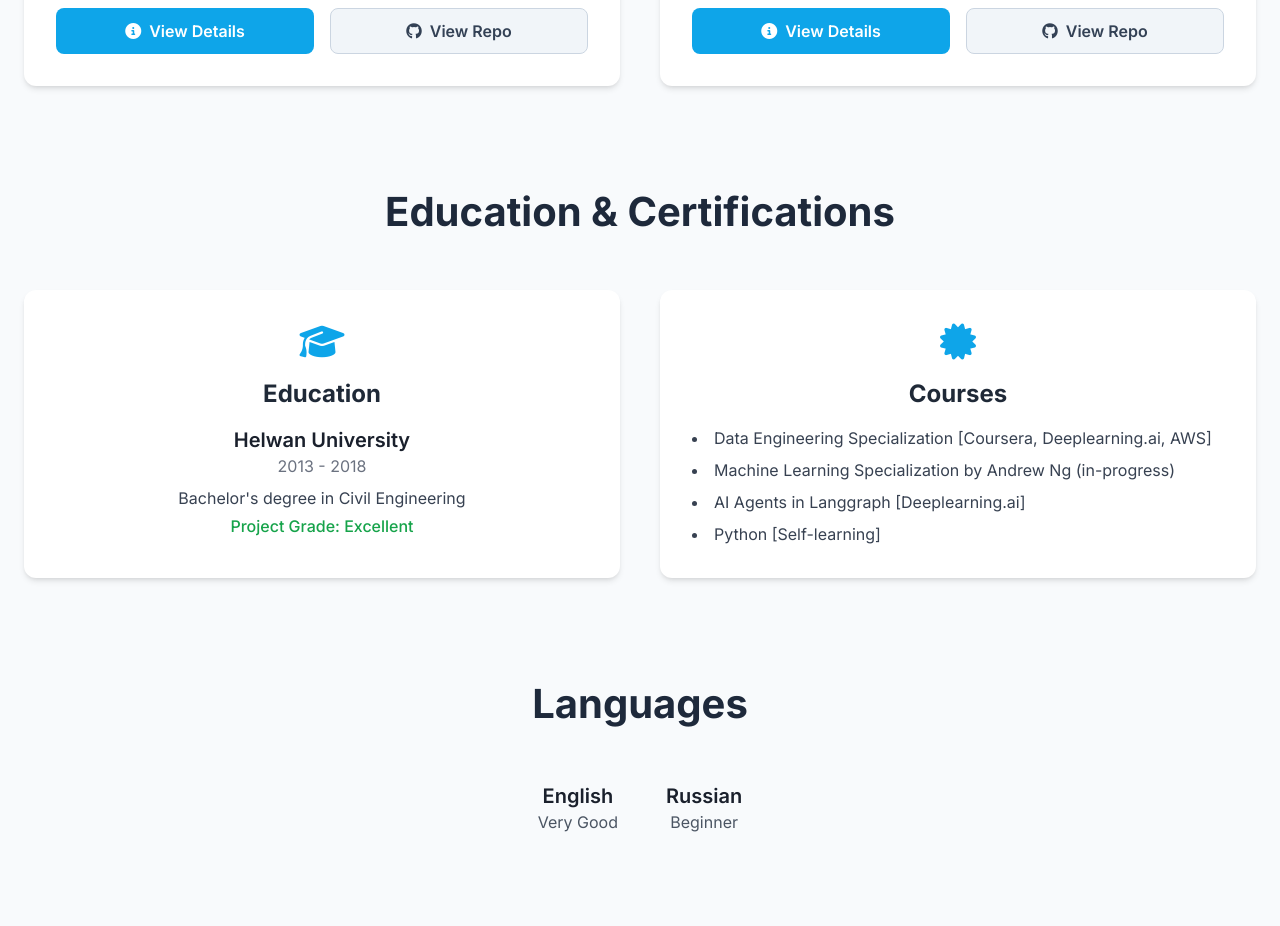
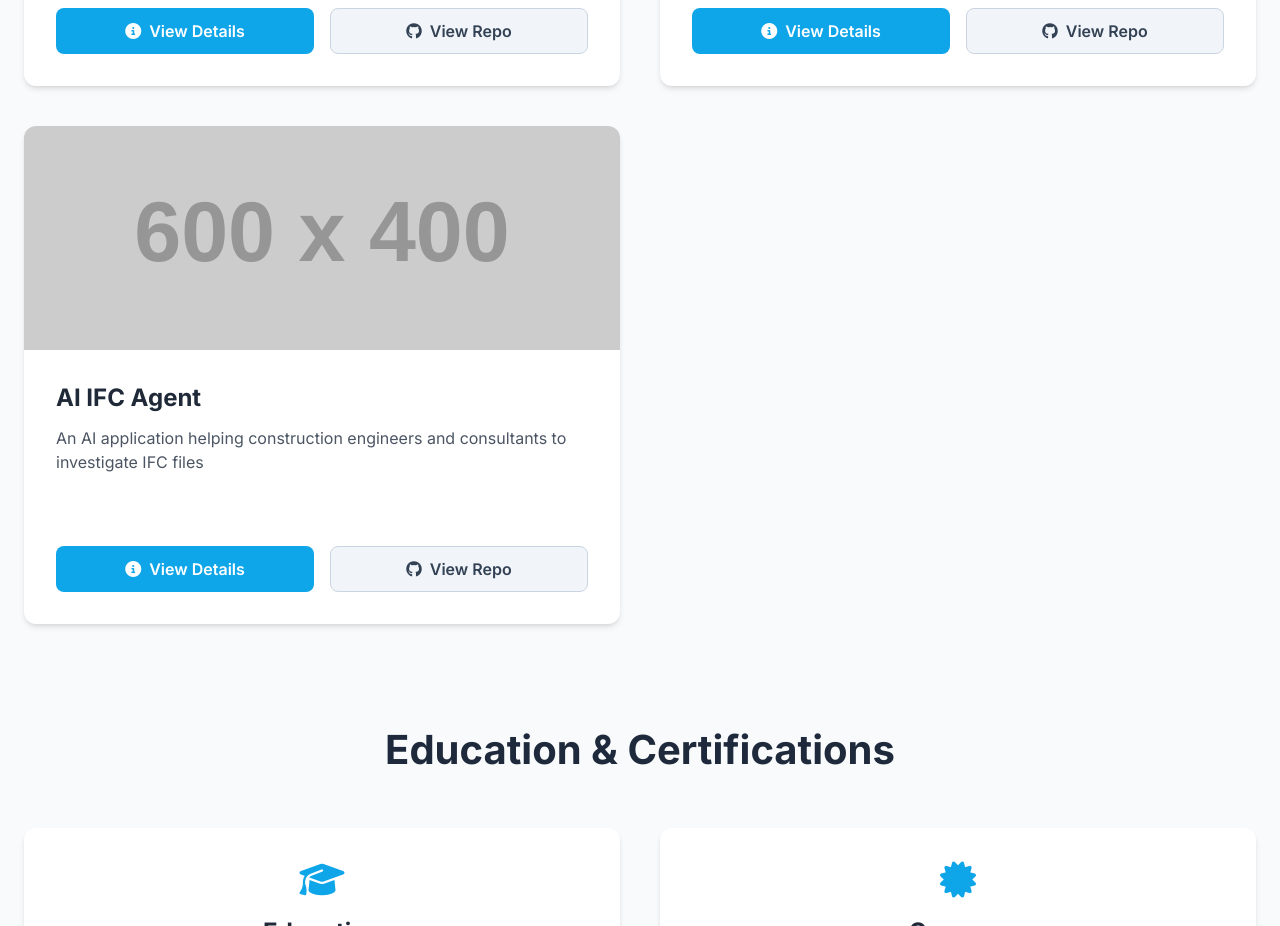
Before and after one commit to azeem95ha/resume, a plain HTML site: page index.html in a window 1280 px wide. Shown: the part 1700-2626 px from the top of the page. Drawn offline with nearby package versions, Linux system fonts and the light colour scheme; placeholder pictures from the web are drawn by us.

Commit message:
Update index.html

```diff
--- a/index.html
+++ b/index.html
@@ -201,6 +201,19 @@
                         </div>
                     </div>
                 </div>
+
+                <!-- Project 3 -->
+                <div class="card">
+                    <img src="https://placehold.co/600x400/e0f2fe/0c4a6e?text=Cost+Estimator" alt="AI IFC Agent" class="w-full h-56 object-cover">
+                    <div class="p-8">
+                        <h3 class="text-2xl font-bold mb-3 text-gray-800">AI IFC Agent</h3>
+                        <p class="text-gray-600 mb-6 h-24">An AI application helping construction engineers and consultants to investigate IFC files</p>
+                         <div class="flex items-center gap-4">
+                             <button class="btn btn-primary w-full" onclick="openModal('modal2')"><i class="fas fa-info-circle mr-2"></i>View Details</button>
+                             <a href="#" target="_blank" class="btn btn-secondary w-full"><i class="fab fa-github mr-2"></i>View Repo</a>
+                        </div>
+                    </div>
+                </div>
             </div>
         </section>
 
```
